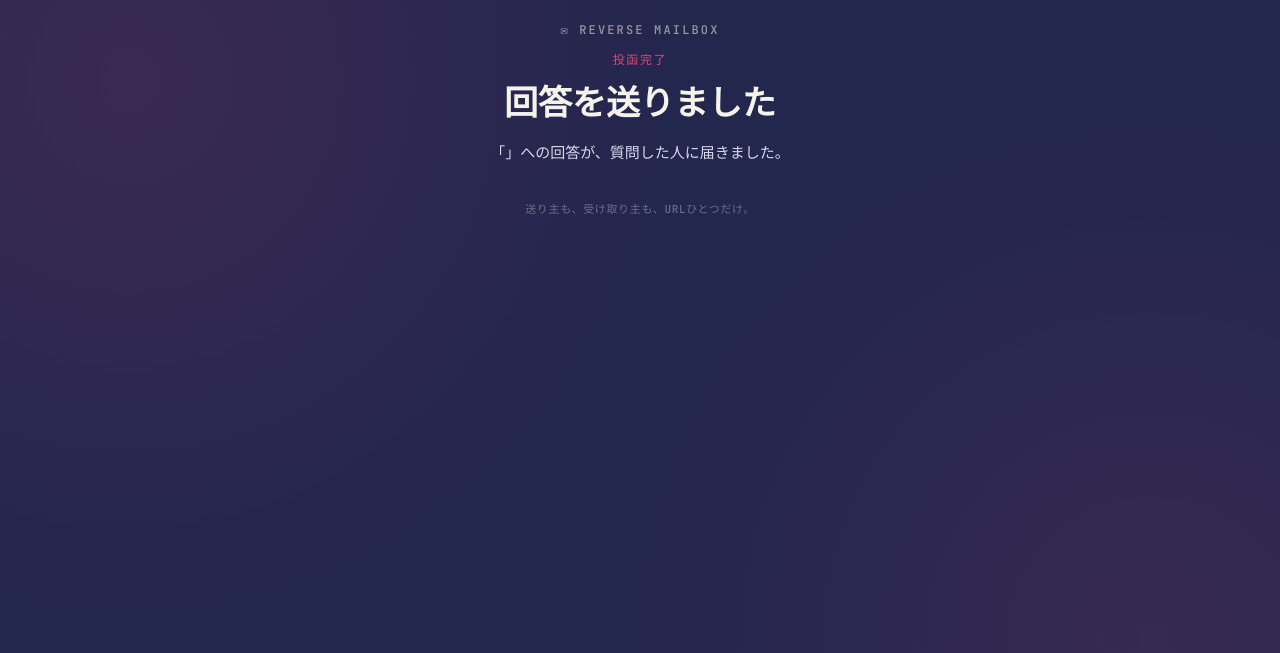
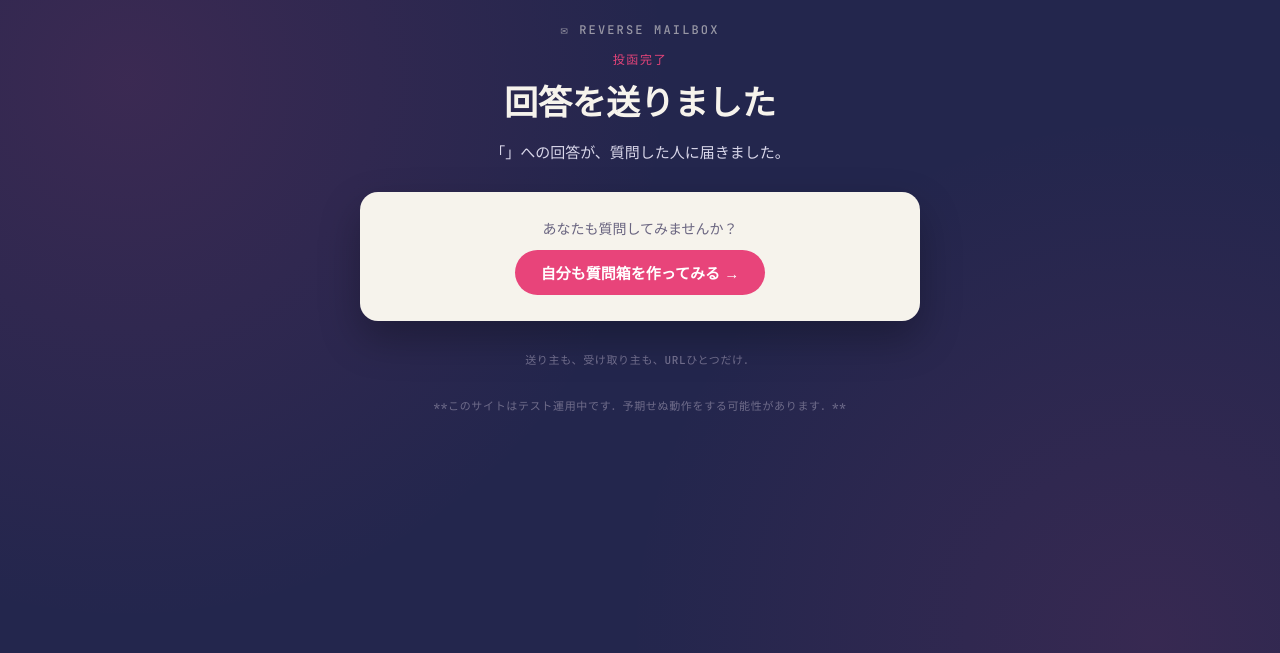
Before and after one commit to pengin131kw/reverse-qa, a Flask app: template templates/thanks.html in a window 1280 px wide. Shown: the top 653 px of the page. Run offline with Flask 3, Linux system fonts and the light colour scheme; the template is opened without the code that fills it, so the values that code supplies are empty.

```diff
--- a/static/style.css
+++ b/static/style.css
@@ -172,6 +172,33 @@ button:focus-visible { outline: 3px solid #fff; outline-offset: 2px; }
   font-size: 14px;
   padding: 20px 4px;
 }
+.cta-card {
+  text-align: center;
+  display: flex;
+  flex-direction: column;
+  gap: 12px;
+  align-items: center;
+}
+
+.cta-text {
+  margin: 0;
+  font-size: 14px;
+  color: #6a6580;
+}
+
+.cta-button {
+  display: inline-block;
+  background: var(--stamp-pink);
+  color: white;
+  text-decoration: none;
+  border-radius: 999px;
+  padding: 12px 26px;
+  font-size: 15px;
+  font-weight: 700;
+  transition: transform 0.15s ease, background 0.15s ease;
+}
+
+.cta-button:hover { background: var(--stamp-pink-dark); transform: translateY(-1px); }
 
 .footer {
   color: #6f6c8a;
--- a/templates/base.html
+++ b/templates/base.html
@@ -13,6 +13,7 @@
   <main class="page">
     {% block content %}{% endblock %}
   </main>
-  <footer class="footer">送り主も、受け取り主も、URLひとつだけ。</footer>
+  <footer class="footer">送り主も、受け取り主も、URLひとつだけ．</footer>
+  <footer class="footer">**このサイトはテスト運用中です．予期せぬ動作をする可能性があります．**</footer>
 </body>
 </html>
--- a/templates/thanks.html
+++ b/templates/thanks.html
@@ -6,4 +6,9 @@
   <h1>回答を送りました</h1>
   <p class="lede">「{{ question.text }}」への回答が、質問した人に届きました。</p>
 </section>
+
+<div class="card cta-card">
+  <p class="cta-text">あなたも質問してみませんか？</p>
+  <a class="cta-button" href="{{ url_for('index') }}">自分も質問箱を作ってみる →</a>
+</div>
 {% endblock %}
```
